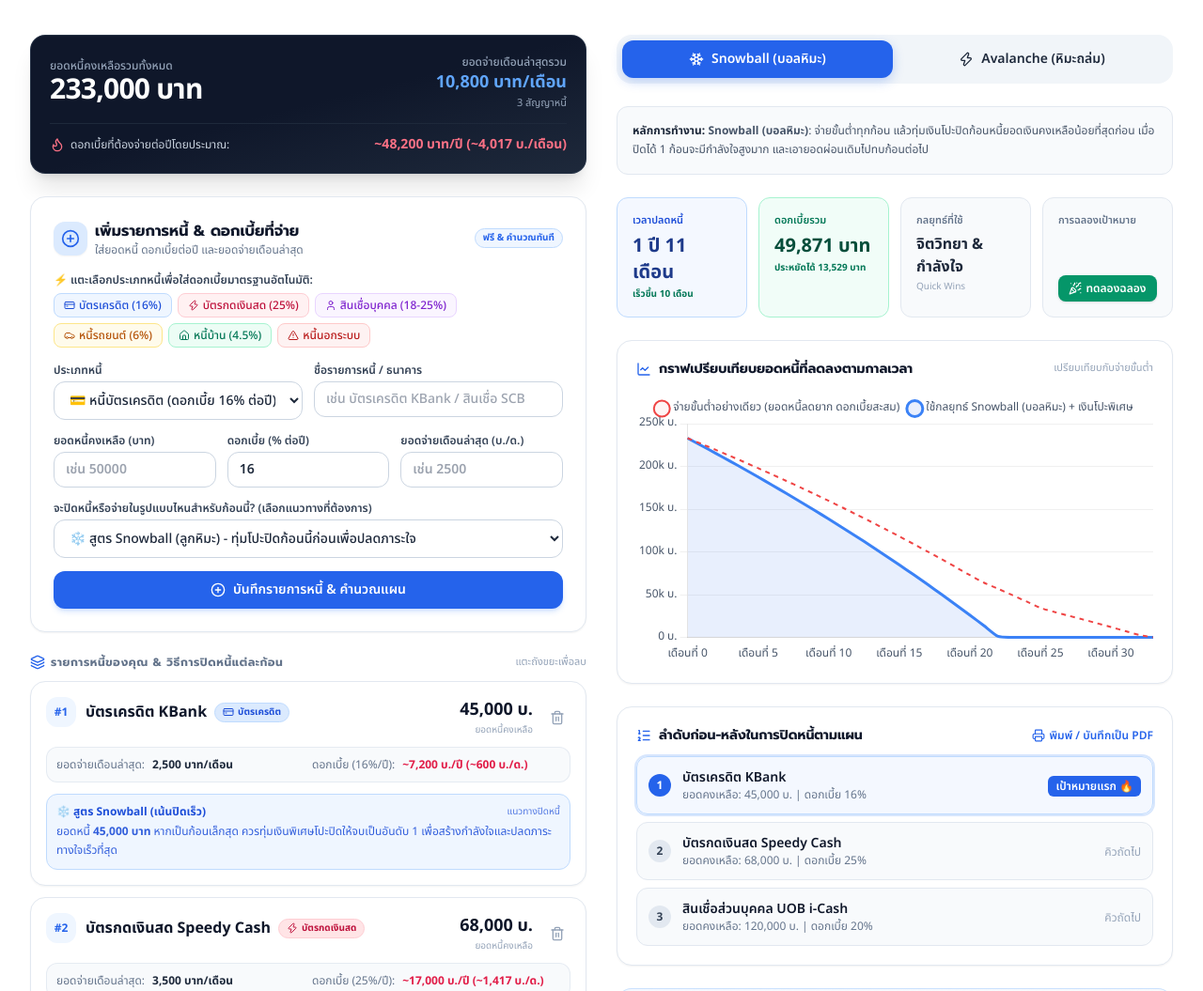
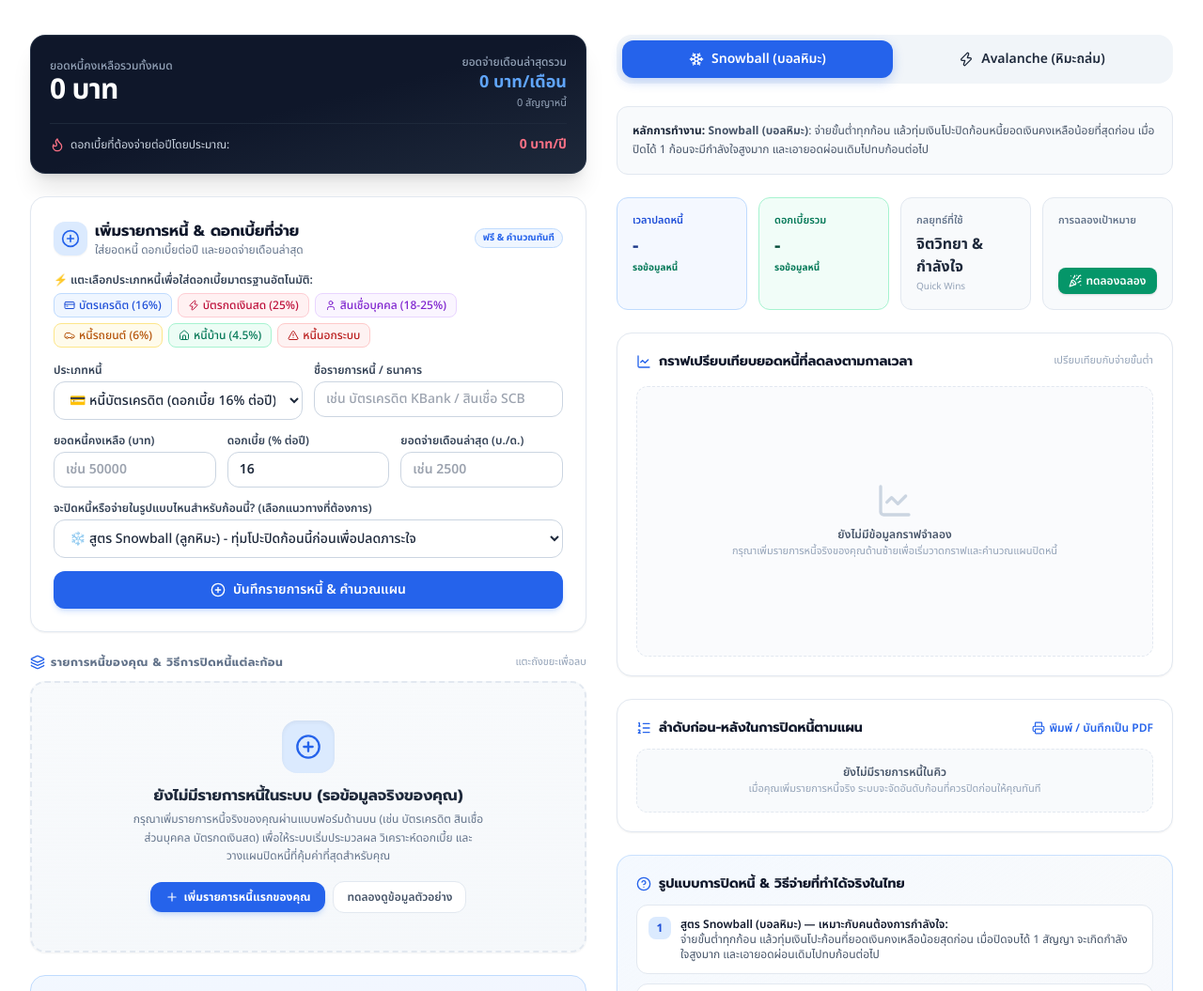
Before and after one commit to natmeshow-all/debt-resolution-thailand, a website: page index.html in a window 1280 px wide. Shown: the part 3170-4225 px from the top of the page at 94% size. Drawn offline with nearby package versions, Linux system fonts and the light colour scheme.

Commit message:
feat(planner): start with clean empty debts state and personalized member storage

```diff
--- a/index.html
+++ b/index.html
@@ -933,12 +933,12 @@
             <div class="flex items-center justify-between pb-3 border-b border-slate-800">
               <div>
                 <span class="text-xs text-slate-400 block font-medium">ยอดหนี้คงเหลือรวมทั้งหมด</span>
-                <span id="debt-total-balance" class="text-2xl sm:text-3xl font-extrabold tracking-tight text-white">233,000 บาท</span>
+                <span id="debt-total-balance" class="text-2xl sm:text-3xl font-extrabold tracking-tight text-white">0 บาท</span>
               </div>
               <div class="text-right">
                 <span class="text-xs text-slate-400 block font-medium">ยอดจ่ายเดือนล่าสุดรวม</span>
-                <span id="debt-total-minpay" class="text-base sm:text-lg font-bold text-blue-400">10,800 บาท/เดือน</span>
-                <span id="debt-total-count" class="text-[11px] text-slate-400 block">3 สัญญาหนี้</span>
+                <span id="debt-total-minpay" class="text-base sm:text-lg font-bold text-blue-400">0 บาท/เดือน</span>
+                <span id="debt-total-count" class="text-[11px] text-slate-400 block">0 สัญญาหนี้</span>
               </div>
             </div>
 
@@ -949,7 +949,7 @@
                 <span>ดอกเบี้ยที่ต้องจ่ายต่อปีโดยประมาณ:</span>
               </div>
               <span id="debt-total-interest-year" class="text-xs sm:text-sm font-extrabold text-rose-400">
-                ~41,700 บาท/ปี (~3,475 บ./เดือน)
+                0 บาท/ปี
               </span>
             </div>
           </div>
@@ -1141,26 +1141,26 @@
 
           <!-- Simulation Highlights (Cards) -->
           <div class="grid grid-cols-2 sm:grid-cols-4 gap-3">
-            <div class="p-4 rounded-xl bg-blue-50/70 border border-blue-200">
-              <span class="text-[11px] text-blue-700 font-semibold uppercase block">เวลาปลดหนี้</span>
-              <span id="plan-total-time" class="text-lg md:text-xl font-extrabold text-blue-900 block mt-1">2 ปี 4 เดือน</span>
-              <span id="plan-saved-time" class="text-[10px] text-emerald-700 font-bold block mt-0.5">เร็วขึ้น 1 ปี 8 เดือน</span>
-            </div>
-
-            <div class="p-4 rounded-xl bg-emerald-50/70 border border-emerald-200">
-              <span class="text-[11px] text-emerald-700 font-semibold uppercase block">ดอกเบี้ยรวม</span>
-              <span id="plan-total-interest" class="text-lg md:text-xl font-extrabold text-emerald-900 block mt-1">42,500 บาท</span>
-              <span id="plan-saved-interest" class="text-[10px] text-emerald-700 font-bold block mt-0.5">ประหยัดได้ 38,000 บาท</span>
-            </div>
-
-            <div class="p-4 rounded-xl bg-slate-50 border border-slate-200">
-              <span class="text-[11px] text-slate-500 font-semibold uppercase block">กลยุทธ์ที่ใช้</span>
-              <span class="text-sm md:text-base font-bold text-slate-800 block mt-1">จิตวิทยา & กำลังใจ</span>
-              <span class="text-[10px] text-slate-400 block mt-0.5">Quick Wins</span>
-            </div>
-
-            <div class="p-4 rounded-xl bg-slate-50 border border-slate-200 flex flex-col justify-between">
-              <span class="text-[11px] text-slate-500 font-semibold uppercase block">การฉลองเป้าหมาย</span>
+            <div class="p-4 rounded-xl bg-blue-50/70 dark:bg-blue-950/40 border border-blue-200 dark:border-blue-900/40">
+              <span class="text-[11px] text-blue-700 dark:text-blue-300 font-semibold uppercase block">เวลาปลดหนี้</span>
+              <span id="plan-total-time" class="text-lg md:text-xl font-extrabold text-blue-900 dark:text-white block mt-1">-</span>
+              <span id="plan-saved-time" class="text-[10px] text-emerald-700 dark:text-emerald-400 font-bold block mt-0.5">รอข้อมูลหนี้</span>
+            </div>
+
+            <div class="p-4 rounded-xl bg-emerald-50/70 dark:bg-emerald-950/40 border border-emerald-200 dark:border-emerald-900/40">
+              <span class="text-[11px] text-emerald-700 dark:text-emerald-300 font-semibold uppercase block">ดอกเบี้ยรวม</span>
+              <span id="plan-total-interest" class="text-lg md:text-xl font-extrabold text-emerald-900 dark:text-white block mt-1">-</span>
+              <span id="plan-saved-interest" class="text-[10px] text-emerald-700 dark:text-emerald-400 font-bold block mt-0.5">รอข้อมูลหนี้</span>
+            </div>
+
+            <div class="p-4 rounded-xl bg-slate-50 dark:bg-slate-800/80 border border-slate-200 dark:border-slate-700">
+              <span class="text-[11px] text-slate-500 dark:text-slate-400 font-semibold uppercase block">กลยุทธ์ที่ใช้</span>
+              <span class="text-sm md:text-base font-bold text-slate-800 dark:text-white block mt-1">จิตวิทยา & กำลังใจ</span>
+              <span class="text-[10px] text-slate-400 dark:text-slate-500 block mt-0.5">Quick Wins</span>
+            </div>
+
+            <div class="p-4 rounded-xl bg-slate-50 dark:bg-slate-800/80 border border-slate-200 dark:border-slate-700 flex flex-col justify-between">
+              <span class="text-[11px] text-slate-500 dark:text-slate-400 font-semibold uppercase block">การฉลองเป้าหมาย</span>
               <button id="celebrate-btn" class="w-full py-1.5 bg-emerald-600 hover:bg-emerald-700 text-white rounded-lg text-xs font-semibold shadow transition-all flex items-center justify-center gap-1 mt-1">
                 <i data-lucide="party-popper" class="w-3.5 h-3.5"></i>
                 <span>ทดลองฉลอง</span>
@@ -1169,16 +1169,21 @@
           </div>
 
           <!-- Chart Visualization -->
-          <div class="bg-white p-5 rounded-2xl border border-slate-200 shadow-sm">
+          <div class="bg-white dark:bg-slate-800/90 p-5 rounded-2xl border border-slate-200 dark:border-slate-750 shadow-sm">
             <div class="flex items-center justify-between mb-4">
-              <h4 class="font-bold text-sm text-slate-900 flex items-center gap-2">
-                <i data-lucide="line-chart" class="w-4 h-4 text-blue-600"></i>
+              <h4 class="font-bold text-sm text-slate-900 dark:text-white flex items-center gap-2">
+                <i data-lucide="line-chart" class="w-4 h-4 text-blue-600 dark:text-blue-400"></i>
                 <span>กราฟเปรียบเทียบยอดหนี้ที่ลดลงตามกาลเวลา</span>
               </h4>
               <span class="text-[11px] text-slate-400">เปรียบเทียบกับจ่ายขั้นต่ำ</span>
             </div>
             <div class="relative h-64 sm:h-72 w-full">
               <canvas id="debt-chart"></canvas>
+              <div id="debt-chart-empty" class="absolute inset-0 flex flex-col items-center justify-center text-center p-4 bg-slate-50/70 dark:bg-slate-800/60 rounded-xl border border-dashed border-slate-200 dark:border-slate-700">
+                <i data-lucide="line-chart" class="w-10 h-10 text-slate-300 dark:text-slate-600 mb-2"></i>
+                <p class="text-xs font-semibold text-slate-600 dark:text-slate-300">ยังไม่มีข้อมูลกราฟจำลอง</p>
+                <p class="text-[11px] text-slate-400 dark:text-slate-500 mt-0.5">กรุณาเพิ่มรายการหนี้จริงของคุณด้านซ้ายเพื่อเริ่มวาดกราฟและคำนวณแผนปิดหนี้</p>
+              </div>
             </div>
           </div>
 
--- a/js/app.js
+++ b/js/app.js
@@ -281,21 +281,51 @@ function calculateDti() {
 // ==========================================
 // 2. DEBT REPAYMENT PLANNER (SNOWBALL vs AVALANCHE)
 // ==========================================
+function getDebtStorageKey() {
+  if (currentUser && currentUser.email) {
+    return `user_debts_${currentUser.email.toLowerCase().replace(/[^a-z0-9]/g, '_')}`;
+  }
+  return 'user_debts_guest';
+}
+
 function loadDebtsFromStorage() {
-  const saved = localStorage.getItem('user_debts_v1');
+  const key = getDebtStorageKey();
+  const saved = localStorage.getItem(key);
   if (saved) {
     try {
-      debts = JSON.parse(saved);
-    } catch (e) {
-      debts = [...SAMPLE_DEBTS];
-    }
-  } else {
-    debts = [...SAMPLE_DEBTS];
-  }
+      const parsed = JSON.parse(saved);
+      if (Array.isArray(parsed)) {
+        debts = parsed;
+        return;
+      }
+    } catch (e) {}
+  }
+
+  // Check legacy key user_debts_v1: only migrate if user created actual custom debts (not the hardcoded sample debts)
+  const legacySaved = localStorage.getItem('user_debts_v1');
+  if (legacySaved) {
+    try {
+      const legacy = JSON.parse(legacySaved);
+      const isSample = Array.isArray(legacy) && legacy.length === 3 &&
+        legacy.some(d => d.name && (d.name.includes('KBank') || d.name.includes('Speedy Cash')));
+      if (Array.isArray(legacy) && !isSample && legacy.length > 0) {
+        debts = legacy;
+        saveDebtsToStorage();
+        return;
+      }
+    } catch (e) {}
+  }
+
+  // Default is clean & empty for every member!
+  debts = [];
 }
 
 function saveDebtsToStorage() {
-  localStorage.setItem('user_debts_v1', JSON.stringify(debts));
+  const key = getDebtStorageKey();
+  localStorage.setItem(key, JSON.stringify(debts));
+  if (!currentUser) {
+    localStorage.setItem('user_debts_v1', JSON.stringify(debts));
+  }
 }
 
 // --- Debt Type and Strategy Presets ---
@@ -487,13 +517,17 @@ function initDebtPlanner() {
   const loadSampleBtn = document.getElementById('load-sample-debts-btn');
   if (loadSampleBtn) {
     loadSampleBtn.addEventListener('click', () => {
-      debts = JSON.parse(JSON.stringify(SAMPLE_DEBTS));
-      saveDebtsToStorage();
-      renderDebtList();
-      calculateRepaymentPlan();
-      showToast('โหลดรายการหนี้ตัวอย่าง 3 รายการเรียบร้อยแล้ว', 'info');
+      window.loadSampleDebtsAction();
     });
   }
+
+window.loadSampleDebtsAction = function() {
+  debts = JSON.parse(JSON.stringify(SAMPLE_DEBTS));
+  saveDebtsToStorage();
+  renderDebtList();
+  calculateRepaymentPlan();
+  showToast('โหลดรายการหนี้ตัวอย่าง 3 สัญญาเรียบร้อยแล้ว', 'info');
+};
 
   // Clear debts button
   const clearDebtsBtn = document.getElementById('clear-debts-btn');
@@ -568,13 +602,28 @@ function renderDebtList() {
 
   if (debts.length === 0) {
     container.innerHTML = `
-      <div class="text-center py-10 text-slate-400 bg-slate-50 dark:bg-slate-800/50 rounded-2xl border border-dashed border-slate-200 dark:border-slate-700">
-        <i data-lucide="inbox" class="w-12 h-12 mx-auto mb-2 text-slate-300 dark:text-slate-600"></i>
-        <p class="font-medium text-slate-700 dark:text-slate-200">ยังไม่มีรายการหนี้ในระบบ</p>
-        <p class="text-xs text-slate-400 dark:text-slate-500 mt-1">ใช้แบบฟอร์มด้านบนเพื่อเพิ่มหนี้ หรือกด "โหลดข้อมูลตัวอย่าง" เพื่อเริ่มต้นวางแผน</p>
+      <div class="text-center py-10 px-4 bg-gradient-to-b from-slate-50 to-slate-100/70 dark:from-slate-800/40 dark:to-slate-800/80 rounded-2xl border-2 border-dashed border-slate-200 dark:border-slate-700 shadow-sm">
+        <div class="w-14 h-14 mx-auto mb-3 rounded-2xl bg-blue-100 dark:bg-blue-950/60 text-blue-600 dark:text-blue-400 flex items-center justify-center shadow-inner">
+          <i data-lucide="plus-circle" class="w-7 h-7"></i>
+        </div>
+        <h4 class="text-base font-bold text-slate-800 dark:text-white mb-1">
+          ยังไม่มีรายการหนี้ในระบบ (รอข้อมูลจริงของคุณ)
+        </h4>
+        <p class="text-xs text-slate-500 dark:text-slate-400 max-w-sm mx-auto leading-relaxed mb-4">
+          กรุณาเพิ่มรายการหนี้จริงของคุณผ่านแบบฟอร์มด้านบน (เช่น บัตรเครดิต สินเชื่อส่วนบุคคล บัตรกดเงินสด) เพื่อให้ระบบเริ่มประมวลผล วิเคราะห์ดอกเบี้ย และวางแผนปิดหนี้ที่คุ้มค่าที่สุดสำหรับคุณ
+        </p>
+        <div class="flex items-center justify-center gap-2 flex-wrap">
+          <button type="button" onclick="document.getElementById('new-debt-name')?.focus(); document.getElementById('add-debt-card')?.scrollIntoView({behavior: 'smooth', block: 'center'});" class="px-4 py-2 bg-blue-600 hover:bg-blue-700 text-white font-bold text-xs rounded-xl shadow-md shadow-blue-500/20 active:scale-95 transition-all flex items-center gap-1.5">
+            <i data-lucide="plus" class="w-3.5 h-3.5"></i>
+            <span>เพิ่มรายการหนี้แรกของคุณ</span>
+          </button>
+          <button type="button" onclick="loadSampleDebtsAction()" class="px-3.5 py-2 bg-white dark:bg-slate-700 hover:bg-slate-50 dark:hover:bg-slate-650 text-slate-600 dark:text-slate-300 font-semibold text-xs rounded-xl border border-slate-200 dark:border-slate-600 transition-all">
+            ทดลองดูข้อมูลตัวอย่าง
+          </button>
+        </div>
       </div>
     `;
-    if (totalCountEl) totalCountEl.textContent = '0 สัญญา';
+    if (totalCountEl) totalCountEl.textContent = '0 สัญญาหนี้';
     if (totalBalanceEl) totalBalanceEl.textContent = '0 บาท';
     if (totalMinPayEl) totalMinPayEl.textContent = '0 บาท/เดือน';
     if (totalInterestEl) totalInterestEl.textContent = '0 บาท/ปี';
@@ -672,11 +721,14 @@ window.removeDebt = function(id) {
 };
 
 function calculateRepaymentPlan() {
+  const chartEmptyEl = document.getElementById('debt-chart-empty');
   if (debts.length === 0) {
+    if (chartEmptyEl) chartEmptyEl.classList.remove('hidden');
     updatePlanSummaryUI(0, 0, 0, 0, []);
     renderChart([], []);
     return;
   }
+  if (chartEmptyEl) chartEmptyEl.classList.add('hidden');
 
   const extraMonthly = parseFloat(document.getElementById('extra-payment-input')?.value) || 0;
 
@@ -804,7 +856,7 @@ function updatePlanSummaryUI(totalMonths, totalInterest, interestSaved, monthsSa
   }
 
   if (savedInterestEl) {
-    savedInterestEl.textContent = interestSaved > 0 ? `ประหยัดได้ ${interestSaved.toLocaleString('th-TH')} บาท` : 'จ่ายตามยอดปกติ';
+    savedInterestEl.textContent = interestSaved > 0 ? `ประหยัดได้ ${interestSaved.toLocaleString('th-TH')} บาท` : (totalMonths > 0 ? 'จ่ายตามยอดปกติ' : 'รอข้อมูลหนี้');
   }
 
   if (savedTimeEl) {
@@ -813,12 +865,17 @@ function updatePlanSummaryUI(totalMonths, totalInterest, interestSaved, monthsSa
     let sStr = '';
     if (sYears > 0) sStr += `${sYears} ปี `;
     if (sMonths > 0) sStr += `${sMonths} เดือน`;
-    savedTimeEl.textContent = monthsSaved > 0 ? `เร็วขึ้น ${sStr}` : 'ไม่มีเวลาลดลง';
+    savedTimeEl.textContent = monthsSaved > 0 ? `เร็วขึ้น ${sStr}` : (totalMonths > 0 ? 'ไม่มีเวลาลดลง' : 'รอข้อมูลหนี้');
   }
 
   if (orderList) {
     if (priorityOrder.length === 0) {
-      orderList.innerHTML = '<p class="text-sm text-slate-400">เพิ่มรายการหนี้เพื่อดูลำดับการปลดหนี้</p>';
+      orderList.innerHTML = `
+        <div class="p-4 text-center text-xs text-slate-400 dark:text-slate-500 bg-slate-50 dark:bg-slate-850/60 rounded-xl border border-dashed border-slate-200 dark:border-slate-700">
+          <p class="font-semibold text-slate-600 dark:text-slate-300">ยังไม่มีรายการหนี้ในคิว</p>
+          <p class="text-[11px] mt-0.5">เมื่อคุณเพิ่มรายการหนี้จริง ระบบจะจัดอันดับก้อนที่ควรปิดก่อนให้คุณทันที</p>
+        </div>
+      `;
       return;
     }
 
@@ -1535,6 +1592,11 @@ function updateAuthUI() {
       `;
     }
   }
+
+  // Reload debt records for the active member or guest
+  loadDebtsFromStorage();
+  renderDebtList();
+  calculateRepaymentPlan();
 }
 
 // Mobile Drawer Controls
```
